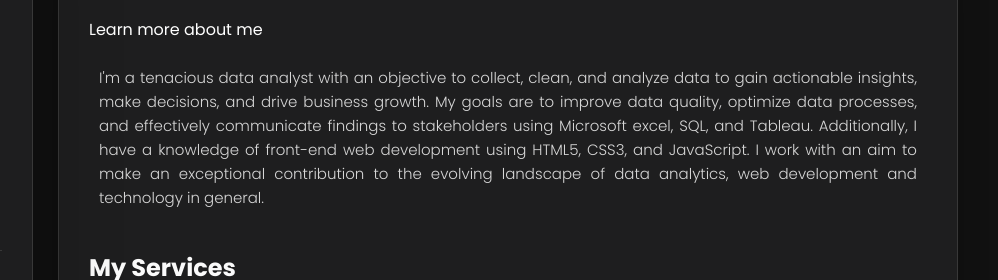
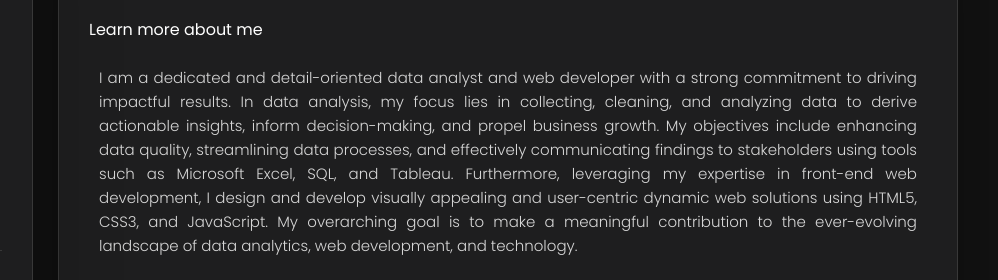
Before and after one commit to Bobo-webs/Portfolio, a plain HTML site: page index.html in a window 1280 px wide. Shown: the part 162-442 px from the top of the page, 282-1280 px from the left. Drawn offline with nearby package versions, Linux system fonts and the light colour scheme; no server answers.

Commit message:
Meta desc - og

```diff
--- a/index.html
+++ b/index.html
@@ -5,18 +5,17 @@
     <meta name="viewport" content="width=device-width, initial-scale=1.0" />
 
     <!-- Meta for url link desc -->
-    <meta property="og:title" content="Investify Traders" />
+    <meta property="og:title" content="Cosmas Emeka" />
     <meta
       property="og:description"
-      content="I'm a tenacious data analyst with an objective to collect,
-        clean, and analyze data to gain actionable insights, make decisions,
-        and drive business growth."
+      content="I am a dedicated and detail-oriented data analyst and web
+      developer with a strong commitment to driving impactful results."
     />
     <meta
       property="og:image"
-      content="https://.vercel.app/assets/images/bitmoji.png"
+      content="https://cosmas-emeka.vercel.app/assets/images/bitmoji.png"
     />
-    <meta property="og:url" content="https://" />
+    <meta property="og:url" content="https://cosmas-emeka.vercel.app" />
 
     <!-- CSS Link -->
     <link rel="stylesheet" href="assets/css/style.css" />
@@ -193,15 +192,19 @@
 
           <section class="about-text">
             <p>
-              I'm a tenacious data analyst with an objective to collect, clean,
-              and analyze data to gain actionable insights, make decisions, and
-              drive business growth. My goals are to improve data quality,
-              optimize data processes, and effectively communicate findings to
-              stakeholders using Microsoft excel, SQL, and Tableau.
-              Additionally, I have a knowledge of front-end web development
-              using HTML5, CSS3, and JavaScript. I work with an aim to make an
-              exceptional contribution to the evolving landscape of data
-              analytics, web development and technology in general.
+              I am a dedicated and detail-oriented data analyst and web
+              developer with a strong commitment to driving impactful results.
+              In data analysis, my focus lies in collecting, cleaning, and
+              analyzing data to derive actionable insights, inform
+              decision-making, and propel business growth. My objectives include
+              enhancing data quality, streamlining data processes, and
+              effectively communicating findings to stakeholders using tools
+              such as Microsoft Excel, SQL, and Tableau. Furthermore, leveraging
+              my expertise in front-end web development, I design and develop
+              visually appealing and user-centric dynamic web solutions using
+              HTML5, CSS3, and JavaScript. My overarching goal is to make a
+              meaningful contribution to the ever-evolving landscape of data
+              analytics, web development, and technology.
             </p>
           </section>
 
@@ -1092,7 +1095,13 @@
                 data-form-input=""
               ></textarea>
 
-              <button class="form-btn" type="submit" id="submit" disabled data-form-btn>
+              <button
+                class="form-btn"
+                type="submit"
+                id="submit"
+                disabled
+                data-form-btn
+              >
                 <ion-icon name="paper-plane"></ion-icon>
                 <span>Send Message</span>
               </button>
```
